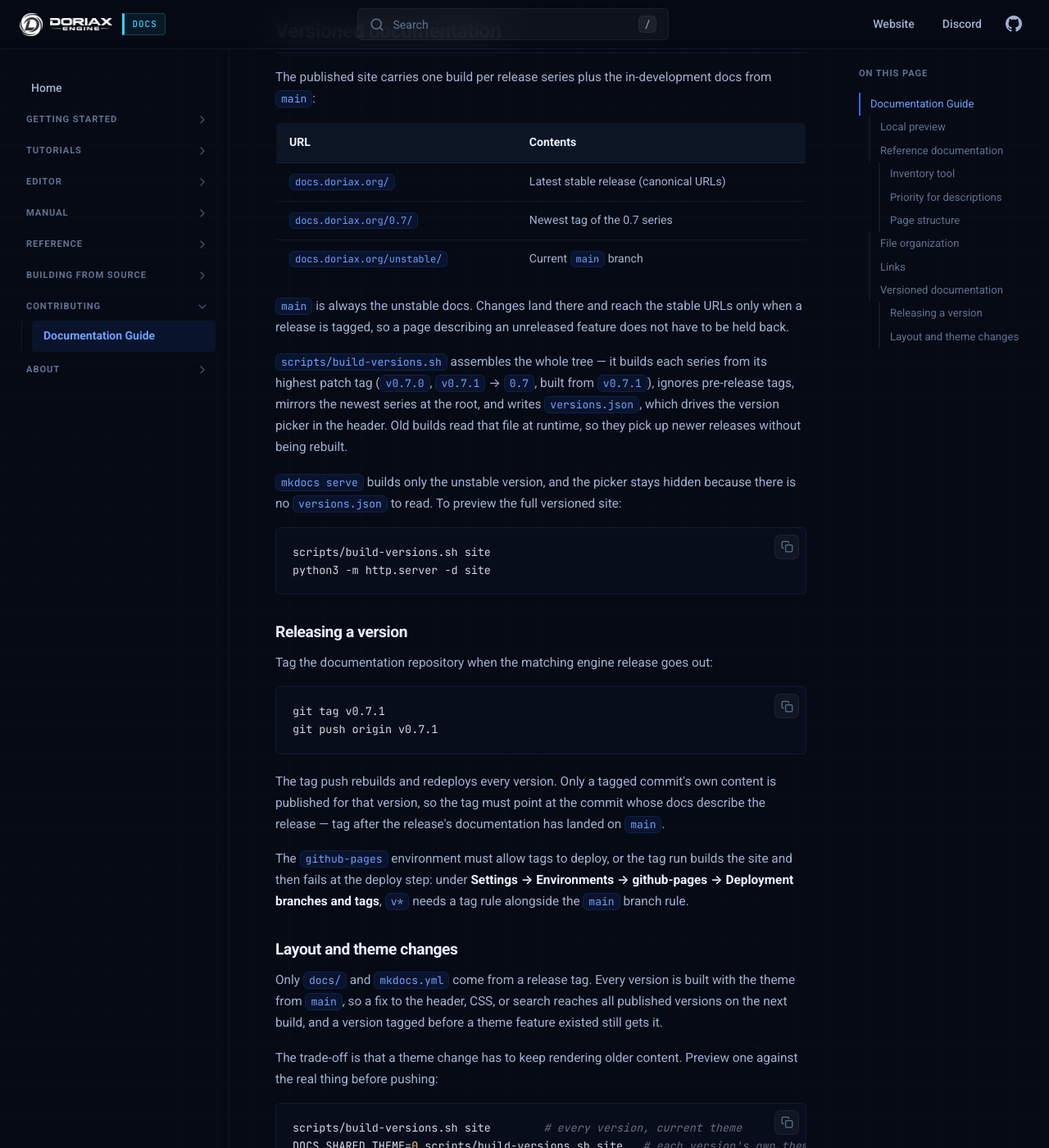
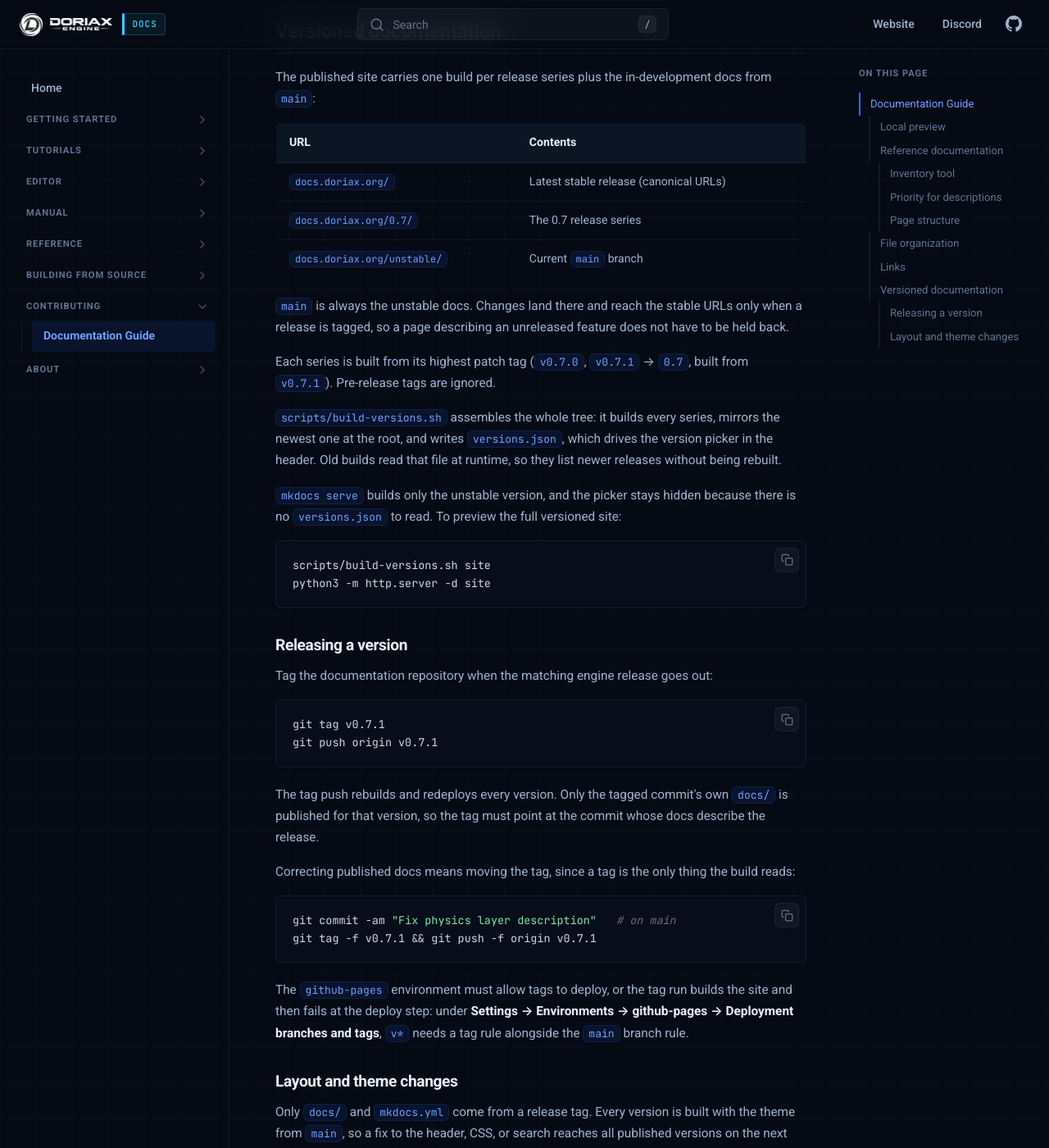
Before and after one commit to doriaxengine/doriax-docs, an MkDocs documentation site: the page built from docs/contributing/documentation-guide.md, in a window 1280 px wide and 1400 px high, scrolled down 1777 px. Shown: the whole window at 82% size. Built offline with MkDocs 1.6.1, drawn with Linux system fonts in a browser that asks for light colours; comment, search, counter and statistics services are not loaded.

Commit message:
Clarify how doc versions are sourced and corrected

````diff
--- a/docs/contributing/documentation-guide.md
+++ b/docs/contributing/documentation-guide.md
@@ -69,18 +69,20 @@ docs from `main`:
 | URL | Contents |
 | --- | --- |
 | `docs.doriax.org/` | Latest stable release (canonical URLs) |
-| `docs.doriax.org/0.7/` | Newest tag of the 0.7 series |
+| `docs.doriax.org/0.7/` | The 0.7 release series |
 | `docs.doriax.org/unstable/` | Current `main` branch |
 
 `main` is always the unstable docs. Changes land there and reach the stable URLs
-only when a release is tagged, so a page describing an unreleased feature does not
-have to be held back.
+only when a release is tagged, so a page describing an unreleased feature does
+not have to be held back.
 
-`scripts/build-versions.sh` assembles the whole tree — it builds each series from
-its highest patch tag (`v0.7.0`, `v0.7.1` → `0.7`, built from `v0.7.1`), ignores
-pre-release tags, mirrors the newest series at the root, and writes
-`versions.json`, which drives the version picker in the header. Old builds read
-that file at runtime, so they pick up newer releases without being rebuilt.
+Each series is built from its highest patch tag (`v0.7.0`, `v0.7.1` → `0.7`,
+built from `v0.7.1`). Pre-release tags are ignored.
+
+`scripts/build-versions.sh` assembles the whole tree: it builds every series,
+mirrors the newest one at the root, and writes `versions.json`, which drives the
+version picker in the header. Old builds read that file at runtime, so they list
+newer releases without being rebuilt.
 
 `mkdocs serve` builds only the unstable version, and the picker stays hidden
 because there is no `versions.json` to read. To preview the full versioned site:
@@ -99,10 +101,17 @@ git tag v0.7.1
 git push origin v0.7.1
 ```
 
-The tag push rebuilds and redeploys every version. Only a tagged commit's own
-content is published for that version, so the tag must point at the commit whose
-docs describe the release — tag after the release's documentation has landed on
-`main`.
+The tag push rebuilds and redeploys every version. Only the tagged commit's own
+`docs/` is published for that version, so the tag must point at the commit whose
+docs describe the release.
+
+Correcting published docs means moving the tag, since a tag is the only thing
+the build reads:
+
+```bash
+git commit -am "Fix physics layer description"   # on main
+git tag -f v0.7.1 && git push -f origin v0.7.1
+```
 
 The `github-pages` environment must allow tags to deploy, or the tag run builds
 the site and then fails at the deploy step: under **Settings → Environments →
````
Also changed, not shown: 1 other file.
